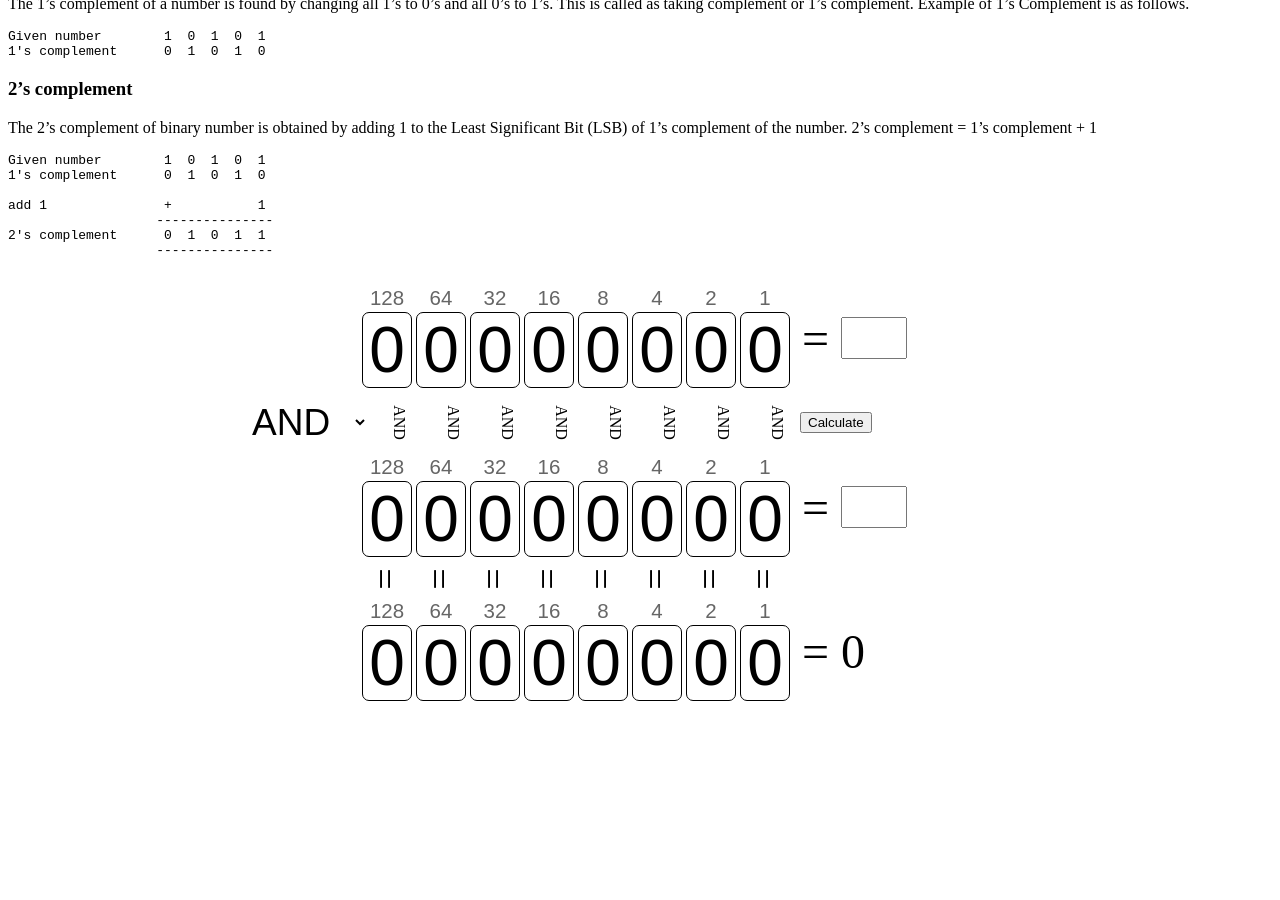
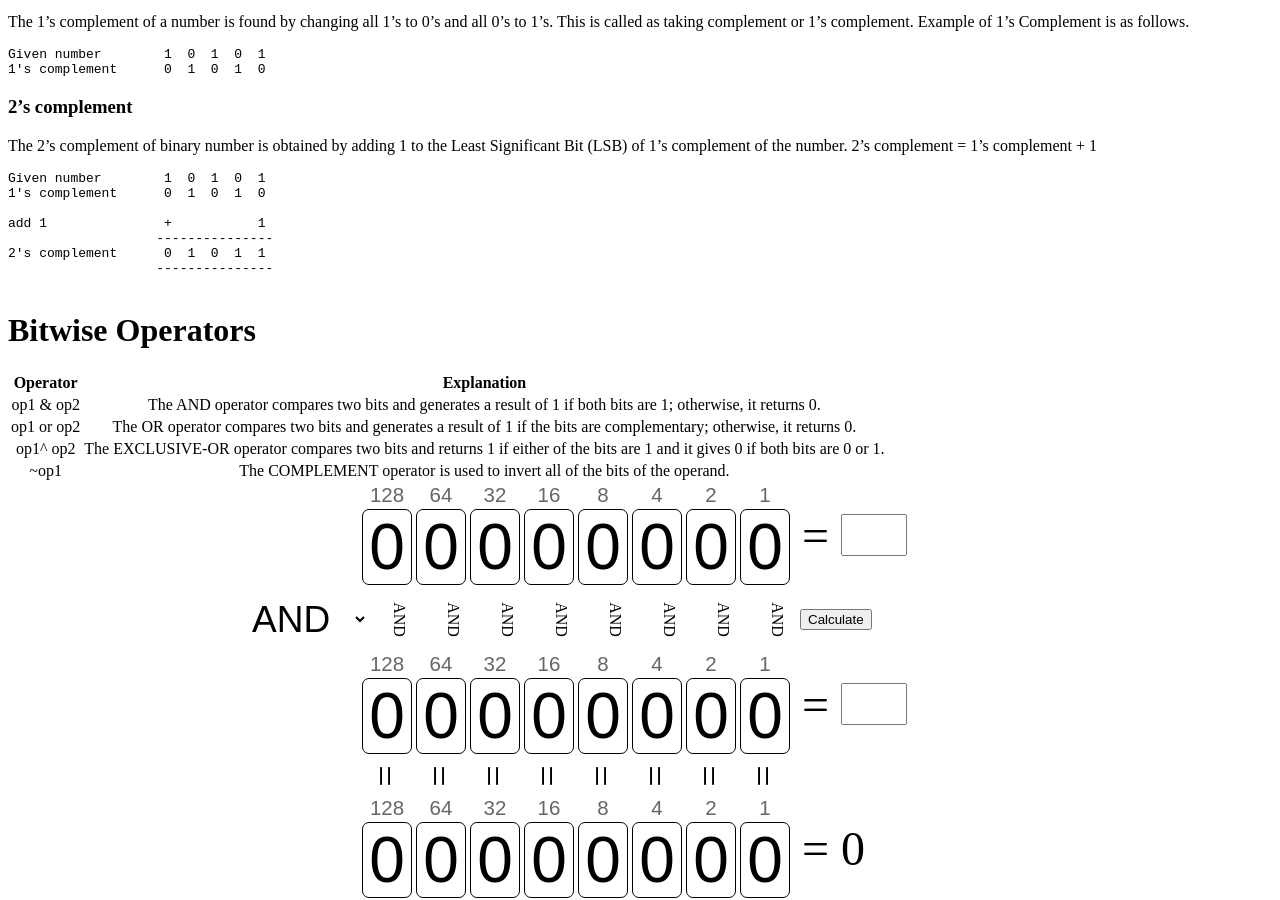
Before and after one commit to CircuitVerse/Interactive-Book, a Jekyll site: the page built from docs/binary2.md, in a window 1280 px wide and 900 px high, scrolled down 2379 px. Built offline with Jekyll 4.4.1, drawn with Linux system fonts in a browser that asks for light colours; before the commit the page ends 3082 px from its top, so only the background shows below that; some of the changed text lies outside the part shown.

Commit message:
added bitwise operators

````diff
--- a/docs/binary2.md
+++ b/docs/binary2.md
@@ -101,6 +101,16 @@ add 1               +           1
 
 ```
 
+
+# Bitwise Operators
+
+|Operator   |    Explanation   |
+|:---------:|:----------------:|
+|op1 & op2 | The AND operator compares two bits and generates a result of 1 if both bits are 1; otherwise, it returns 0.|
+|op1 or op2 | The OR operator compares two bits and generates a result of 1 if the bits are complementary; otherwise, it returns 0.|
+|op1^ op2 | The EXCLUSIVE-OR operator compares two bits and returns 1 if either of the bits are 1 and it gives 0 if both bits are 0 or 1.|
+|~op1 | The COMPLEMENT operator is used to invert all of the bits of the operand.|
+
 <div id="container">
 <div class="binary">
 <div class="column"><div class="column_heading">128</div><div id="7" class="bit" onClick="toggle_bit(7);">0</div></div>
````
Also changed, not shown: other parts of docs/binary2.md (+1 -1 lines), 9 other files.
